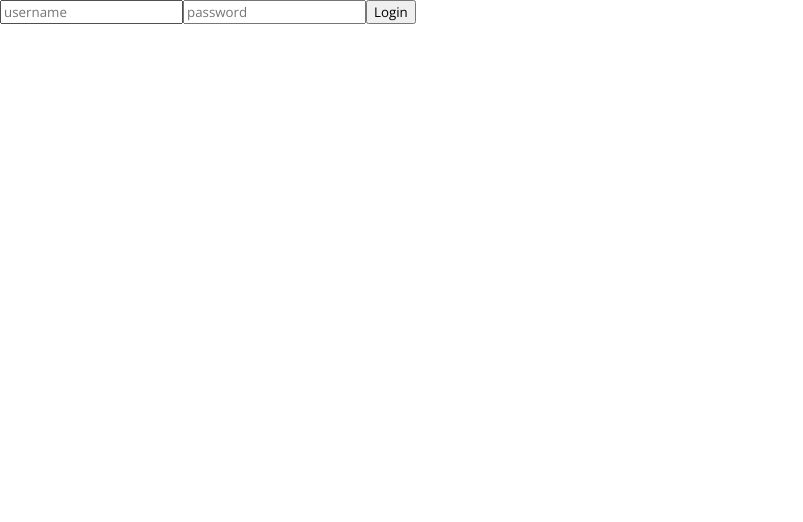
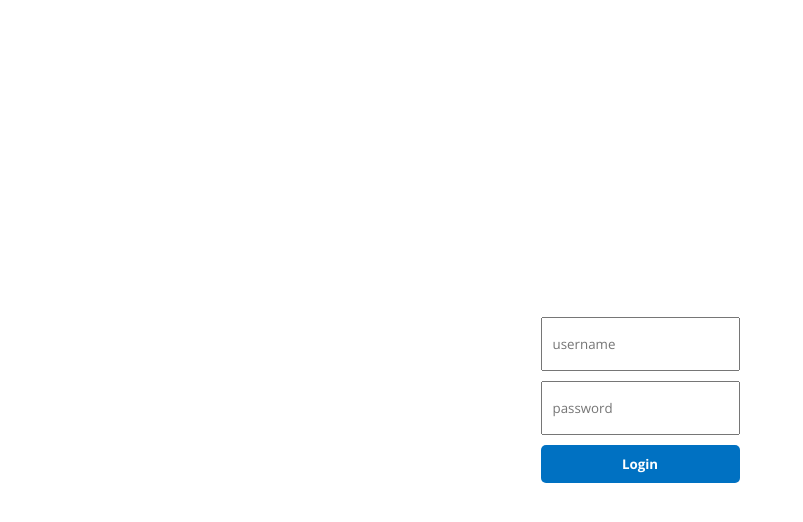
Before and after one commit to badouine/apiDEUKOUWAY, a React (Create React App) app in the folder client/: page /login in a window 1280 px wide. Shown: the top 522 px of the page, without its empty margins (0-803 px from the left). Built offline with nearby package versions, Linux system fonts and the light colour scheme.

Commit message:
login css

```diff
--- a/client/src/pages/login/Login.jsx
+++ b/client/src/pages/login/Login.jsx
@@ -1,4 +1,5 @@
 import axios from "axios";
+import "./login.css";
 import React, { useState } from "react";
 import { useContext } from "react";
 import { AuthContext } from "../../context/AuthContext";
@@ -9,8 +10,7 @@ const Login = () => {
     password: undefined,
   });
 
-  const { user,loading, error, dispatch } = useContext(AuthContext);
-
+  const { user, loading, error, dispatch } = useContext(AuthContext);
 
   const handleChange = (e) => {
     setCredentials((prev) => ({ ...prev, [e.target.id]: e.target.value }));
--- a/client/src/pages/login/login.css
+++ b/client/src/pages/login/login.css
@@ -0,0 +1,32 @@
+.login {
+    height: 100vh;
+    display: flex;
+    align-items: center;
+    justify-content: center;
+  }
+
+  .lContainer {
+    display: flex;
+    flex-direction: column;
+    gap: 10px;
+  }
+
+  .lInput{
+    height: 30px;
+    padding: 10px;
+  }
+
+  .lButton {
+    border: none;
+    padding: 10px 20px;
+    background-color: #0071c2;
+    color: white;
+    font-weight: bold;
+    cursor: pointer;
+    border-radius: 5px;
+  }
+
+  .lButton:disabled{
+    background-color: #0071c28c;
+    cursor: not-allowed;
+  }
```
